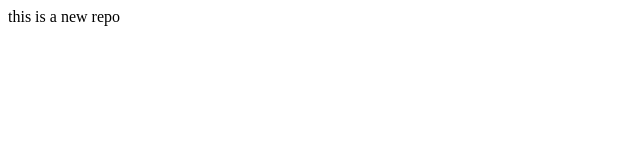
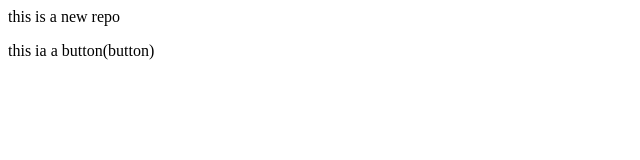
Before and after one commit to HarshithaPrasad15/localrepo, a plain HTML site: page index.html in a window 1280 px wide. Shown: the whole page, without its empty margins (0-640 px from the left). Drawn offline with Linux system fonts and the light colour scheme.

```diff
--- a/index.html
+++ b/index.html
@@ -1 +1,2 @@
 <p>this is a new repo</p>
+<p>this ia a button(button)</p>
```
